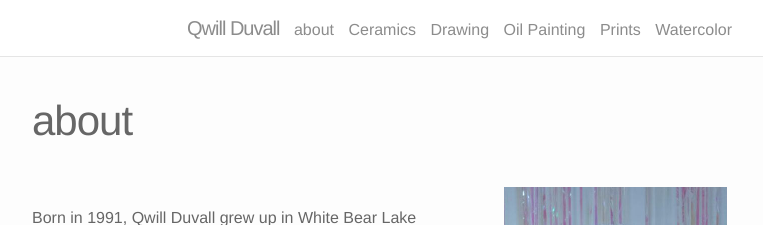
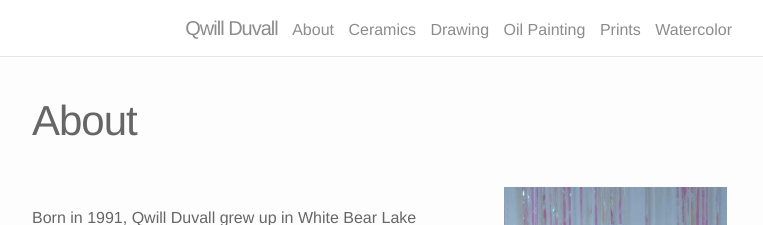
Before and after one commit to qwilanikan/qwilanikan.github.io, a Jekyll site: the page built from about.md, in a window 1280 px wide. Shown: the top 225 px of the page, without its empty margins (258-1021 px from the left). Built offline with Jekyll 4.4.1, drawn with Linux system fonts in a browser that asks for light colours; nearby versions of some CDN libraries.

Commit message:
fixed casing

```diff
--- a/_ceramics/hand_hold_bowls.markdown
+++ b/_ceramics/hand_hold_bowls.markdown
@@ -1,6 +1,6 @@
 ---
 layout: post
-title: Bowls for holding
+title: Bowls for Holding
 description: Woodfired Stoneware
 year: 2011
 img: /img/ceramics/hand_hold_bowls.jpg
--- a/_watercolor/knot.markdown
+++ b/_watercolor/knot.markdown
@@ -1,6 +1,6 @@
 ---
 layout: post
-title: knot
+title: Knot
 description: brush pen and guache
 year: 2013
 img: /img/watercolor/knot.jpg
--- a/about.md
+++ b/about.md
@@ -1,6 +1,6 @@
 ---
 layout: page
-title: about
+title: About
 permalink: /about/
 ---
 
```
